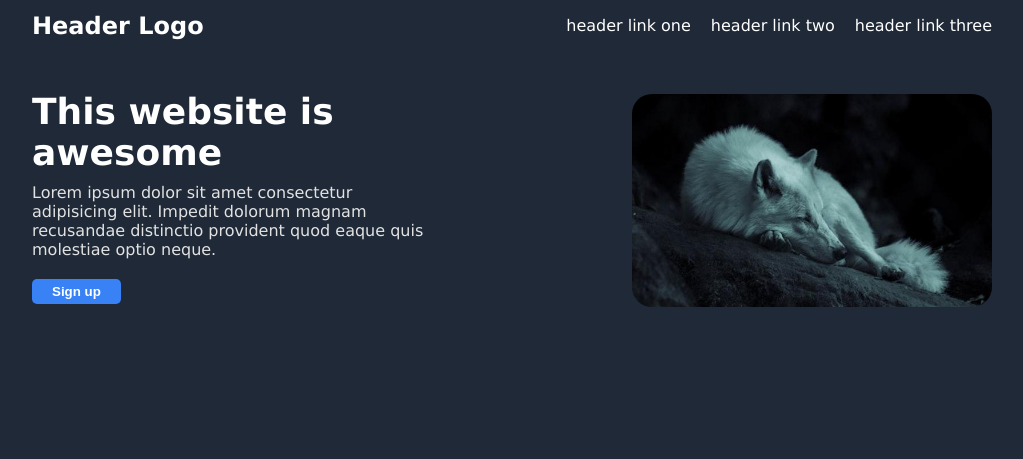
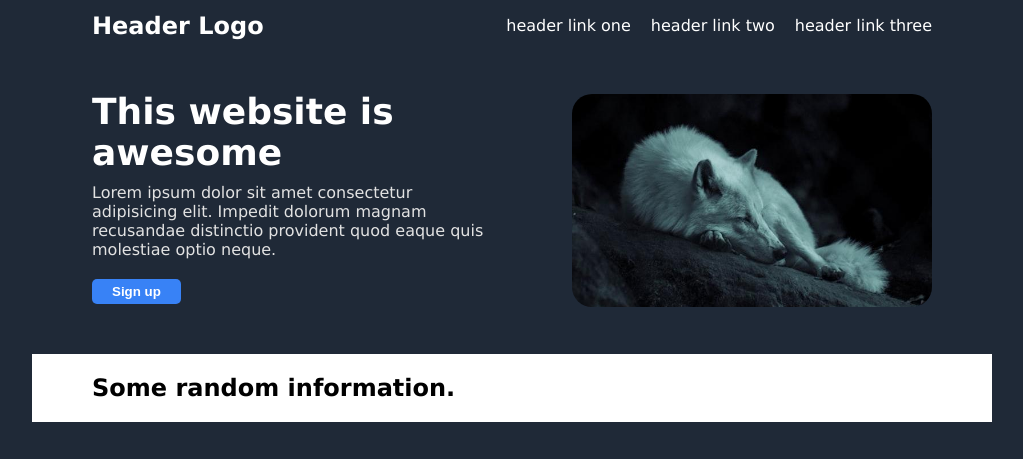
Before and after one commit to Clearwolf/odin-landing-page, a plain HTML site: page index.html in a window 1280 px wide. Shown: the whole page, without its empty margins (128-1151 px from the left). Drawn offline with Linux system fonts and the light colour scheme.

Commit message:
Flex Sizing Bug Fixes
Fixed container flex sizing to include box-sizing-boarder box
so that padding is respected in container sizing.

```diff
--- a/index.html
+++ b/index.html
@@ -29,6 +29,7 @@
         </div>
     </div>
     <div class="container white">
+        <h2>Some random information.</h2>
 
     </div>
     <div class="container" id="quote">
--- a/styles.css
+++ b/styles.css
@@ -3,10 +3,11 @@ body {
     flex-direction: column;
     font-family:'Lucida Sans', 'Lucida Sans Regular', 'Lucida Grande', 'Lucida Sans Unicode', Geneva, Verdana, sans-serif;
     background-color: #1f2937;
-    max-width: 960px;
-    margin: 0 auto;
-    padding: 0 80px;
     gap: 40px;
+    align-items: center;
+    margin: 0px;
+    padding: 0px;
+
 }
 
 h1 {
@@ -16,6 +17,12 @@ h1 {
     font-weight: bold;
     margin: 0px;
     max-width: 320px;
+}
+
+h2 {
+    color: black;
+    font-size: 24px;
+    font-weight: bold;
 }
 
 p {
@@ -73,8 +80,12 @@ button.border {
 
 .header {
     display: flex;
+    align-items: center;
     justify-content: space-between;
-    align-items: center;
+    box-sizing: border-box;
+    max-width: 960px;
+    width: 100%;
+    padding: 0 60px;
 }
 
 .logo {
@@ -87,14 +98,15 @@ button.border {
 .container {
     display: flex;
     align-items: center;
+    color: white;
     justify-content: space-between;
-    color: white;
+    box-sizing: border-box;
+    max-width: 960px;
+    width: 100%;
+    padding: 0 60px;
+    gap: 30px;
 }
 
 .container.white {
     background-color: white;
 }
-
-.content {
-
-}
```
